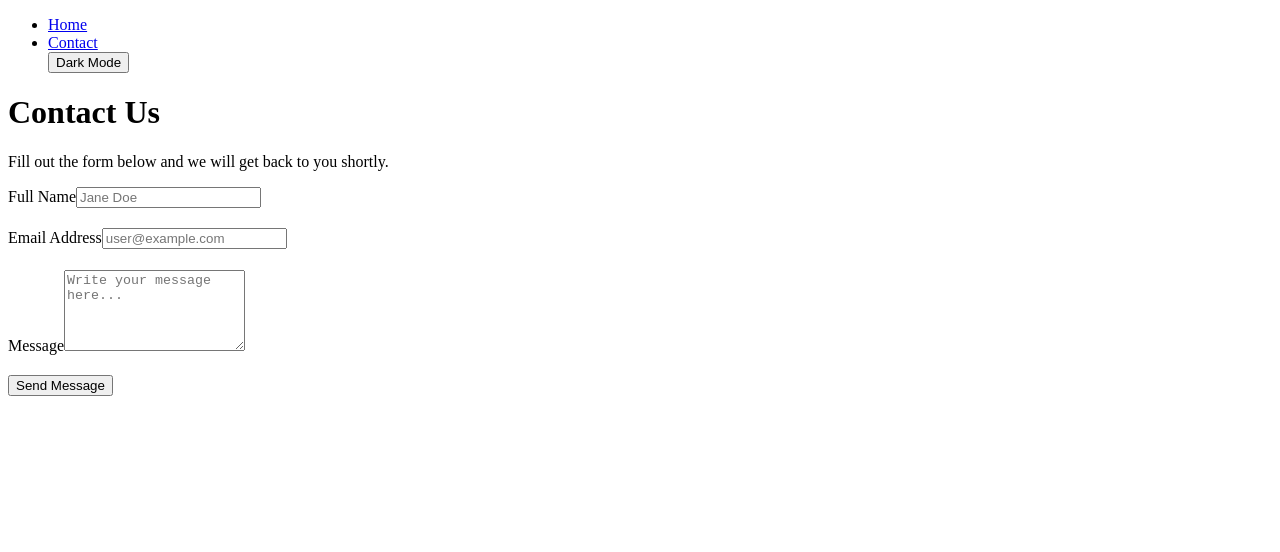
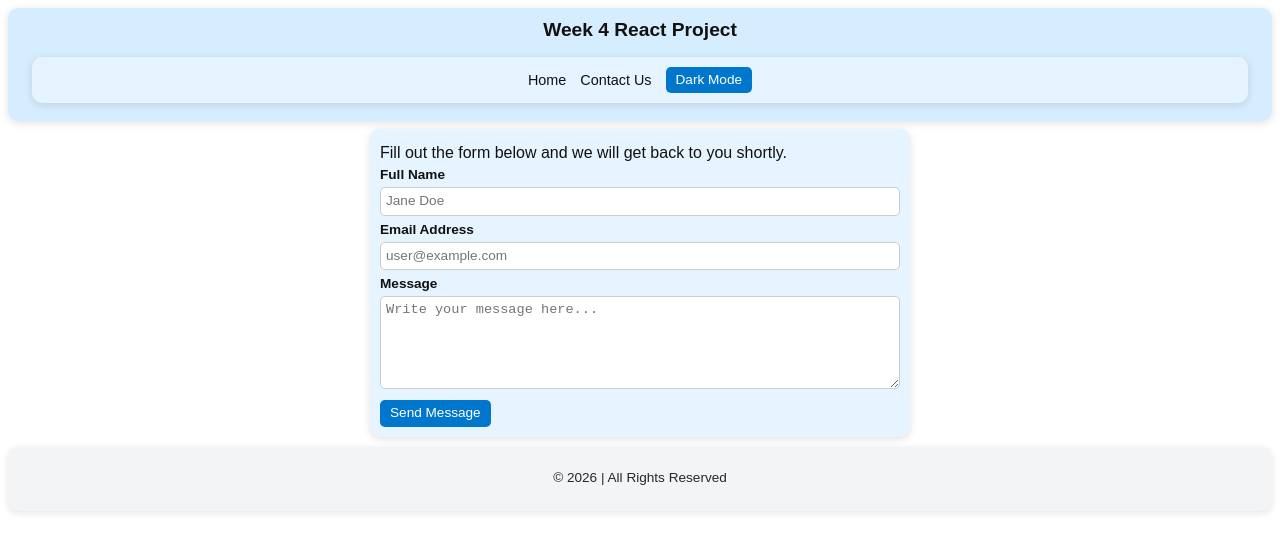
Before and after one commit to user12345-glitch/Week-4-React-Project, a Next.js app: page /contact in a window 1280 px wide. Shown: the top 552 px of the page. Built offline with nearby package versions, Linux system fonts and the light colour scheme.

Commit message:
Week 4: refactor to React components with state and props

```diff
--- a/app/contact/page.tsx
+++ b/app/contact/page.tsx
@@ -1,12 +1,9 @@
+
 import ContactForm from "../../components/ContactForm";
-
 export default function ContactPage() {
   return (
-    <main>
-      <h1>Contact Us</h1>
-      <p>Fill out the form below and we will get back to you shortly.</p>
-
+    <div>
       <ContactForm />
-    </main>
+    </div>
   );
 }
--- a/app/globals.css
+++ b/app/globals.css
@@ -1,26 +1,187 @@
 :root[data-theme="light"] {
   --bg: #ffffff;
   --text: #111111;
-
+  --card-bg: #e6f4ff;
+  --header-bg: #d6ecff;
+  --footer-bg: #f1f3f5;
 }
 
 :root[data-theme="dark"] {
   --bg: #111111;
   --text: #f5f5f5;
-
+  --card-bg: #243447;
+  --header-bg: #1e3a5f;
+  --footer-bg: #1a1f2b;
 }
 
-
 body {
+  margin: 0;
   background-color: var(--bg);
   color: var(--text);
+  font-family: Arial, Helvetica, sans-serif;
+  line-height: 1.25;
   transition: background-color 0.3s ease, color 0.3s ease;
+}
+
+header {
+  margin: 8px;
+  padding: 10px 16px;
+  border-radius: 10px;
+  background-color: var(--header-bg);
+  box-shadow: 0 2px 8px rgba(0, 0, 0, 0.12);
+  font-weight: 600;
+
+  text-align: center;
+}
+
+header h1 {
+  margin: 0;
+  font-size: 1.2rem;
+  line-height: 1.2;
+}
+
+.nav {
+  margin: 16px 8px 8px 8px;
+  padding: 10px 16px;
+  border-radius: 10px;
+  background-color: var(--card-bg);
+  box-shadow: 0 2px 8px rgba(0, 0, 0, 0.12);
+  display: flex;
+  justify-content: center;
+}
+.nav-list {
+  list-style: none;
+  display: flex;
+  gap: 14px;
+  align-items: center;
+  justify-content: center;
+  margin: 0;
+  padding: 0;
+}
+
+.nav-list a {
+  text-decoration: none;
+  color: var(--text);
+  font-size: 0.9rem;
+  font-weight: 500;
+}
+
+.nav-list a:hover {
+  text-decoration: underline;
+}
+
+.page {
+  width: 100%;
+  padding: 8px;
+  box-sizing: border-box;
+  display: flex;
+  flex-direction: column;
+  gap: 10px;
+}
+
+.card {
+  width: calc(100% - 40px);
+  max-width: 520px;
+  margin: 6px auto;
+  padding: 10px;
+  border-radius: 10px;
+  background-color: var(--card-bg);
+  color: var(--text);
+  box-shadow: 0 2px 8px rgba(0, 0, 0, 0.12);
+}
+
+.card h1,
+.card h2,
+.card h3 {
+  margin: 0 0 6px 0;
+  line-height: 1.2;
+}
+
+.card p {
+  margin: 4px 0;
+  line-height: 1.25;
+}
+
+form > div {
+  margin-bottom: 6px;
+}
+
+label {
+  display: block;
+  margin-bottom: 3px;
+  font-size: 0.85rem;
+  font-weight: 600;
+}
+
+input,
+textarea {
+  width: 100%;
+  padding: 5px;
+  border-radius: 5px;
+  border: 1px solid #ccc;
+  box-sizing: border-box;
+  font-size: 0.85rem;
+  background-color: #ffffff;
+  color: #000000;
+  line-height: 1.2;
+}
+
+:root[data-theme="dark"] input,
+:root[data-theme="dark"] textarea {
+  background-color: #1a1a1a;
+  color: #ffffff;
+  border: 1px solid #555;
+}
+
+button {
+  padding: 5px 10px;
+  border: none;
+  border-radius: 5px;
+  background-color: #0077cc;
+  color: white;
+  cursor: pointer;
+  font-size: 0.85rem;
+  line-height: 1.2;
+}
+
+button:hover {
+  opacity: 0.9;
 }
 
 .error-msg {
   color: red;
+  font-size: 0.75rem;
+  display: block;
+  margin-top: 2px;
+  min-height: 1em;
+}
+
+footer {
+  margin: 10px 8px;
+  padding: 10px 16px;
+  text-align: center;
   font-size: 0.85rem;
-  display: block;
-  margin-top: 4px;
-  min-height: 1.2em;
+  border-radius: 10px;
+  background-color: var(--footer-bg);
+  box-shadow: 0 2px 8px rgba(0, 0, 0, 0.12);
+  opacity: 0.9;
+  display: flex;
+  justify-content: center;
+  align-items: center;
 }
+
+@media (max-width: 480px) {
+  .card {
+    width: calc(100% - 20px);
+    margin: 6px auto;
+  }
+
+  .nav {
+    margin: 6px;
+  }
+
+  .nav-list {
+    flex-wrap: wrap;
+    gap: 10px;
+  }
+}
--- a/app/layout.tsx
+++ b/app/layout.tsx
@@ -1,5 +1,7 @@
 import "./globals.css";
-import Nav from "../components/Nav";
+
+import Header from "../components/Header";
+import Footer from "../components/Footer";
 
 export default function RootLayout({
   children,
@@ -9,8 +11,13 @@ export default function RootLayout({
   return (
     <html lang="en">
       <body>
-        <Nav />
-        {children}
+        <Header />
+
+        <main className="min-h-screen p-5">
+          {children}
+        </main>
+
+        <Footer />
       </body>
     </html>
   );
--- a/components/ContactForm.tsx
+++ b/components/ContactForm.tsx
@@ -1,72 +1,156 @@
 "use client";
+
+import { useState } from "react";
+
 export default function ContactForm() {
-  function handleSubmit(e: React.FormEvent<HTMLFormElement>) {
-    e.preventDefault(); // CRITICAL: stops page reload
+  const [formData, setFormData] = useState({
+    name: "",
+    email: "",
+    message: "",
+  });
 
-    const form = e.currentTarget;
-    const nameInput = form.querySelector<HTMLInputElement>("#name")!;
-    const emailInput = form.querySelector<HTMLInputElement>("#email")!;
-    const messageInput = form.querySelector<HTMLTextAreaElement>("#message")!;
-    const successMsg = document.getElementById("form-success")!;
+  const [errors, setErrors] = useState({
+    name: "",
+    email: "",
+    message: "",
+  });
+
+  const [submitted, setSubmitted] = useState(false);
+
+  function handleChange(
+    e: React.ChangeEvent<HTMLInputElement | HTMLTextAreaElement>
+  ) {
+    const { id, value } = e.target;
+
+    setFormData((prev) => ({
+      ...prev,
+      [id]: value,
+    }));
+  }
+
+  function validate() {
+    const newErrors = {
+      name: "",
+      email: "",
+      message: "",
+    };
+
     let valid = true;
 
-    // Clear previous errors
-    document.querySelectorAll(".error-msg").forEach((el) => (el.textContent = ""));
-
-    // Validate name
-    if (nameInput.value.trim() === "") {
-      document.getElementById("name-error")!.textContent = "Name is required.";
+    if (!formData.name.trim()) {
+      newErrors.name = "Name is required.";
       valid = false;
     }
 
-    // Validate email using browser built-in validity API
-    if (!emailInput.validity.valid) {
-      document.getElementById("email-error")!.textContent =
-        "Please enter a valid email address.";
+    const emailPattern = /^[^\s@]+@[^\s@]+\.[^\s@]+$/;
+
+    if (!emailPattern.test(formData.email)) {
+      newErrors.email = "Please enter a valid email address.";
       valid = false;
     }
 
-    // Validate message length
-    if (messageInput.value.trim().length < 10) {
-      document.getElementById("message-error")!.textContent =
+    if (formData.message.trim().length < 10) {
+      newErrors.message =
         "Message must be at least 10 characters.";
       valid = false;
     }
 
-    if (valid) {
-      form.style.display = "none";
-      successMsg.style.display = "block";
-    }
+    setErrors(newErrors);
+
+    return valid;
+  }
+
+  function handleSubmit(e: React.FormEvent<HTMLFormElement>) {
+    e.preventDefault();
+
+    if (!validate()) return;
+
+    setSubmitted(true);
+
+    setFormData({
+      name: "",
+      email: "",
+      message: "",
+    });
+
+    setErrors({
+      name: "",
+      email: "",
+      message: "",
+    });
+  }
+
+  if (submitted) {
+    return (
+      <div className="card">
+        <h2>Thank you! 🎉</h2>
+
+        <p>Your message has been successfully sent.</p>
+
+        <button onClick={() => setSubmitted(false)}>
+          Send another message
+        </button>
+      </div>
+    );
   }
 
   return (
-    <div>
+    <div className="card">
+      <p>
+        Fill out the form below and we will get back to you shortly.
+      </p>
+
       <form onSubmit={handleSubmit} noValidate>
         <div>
           <label htmlFor="name">Full Name</label>
-          <input id="name" type="text" placeholder="Jane Doe" />
-          <span id="name-error" className="error-msg" role="alert" aria-live="polite"></span>
+
+          <input
+            id="name"
+            type="text"
+            value={formData.name}
+            onChange={handleChange}
+            placeholder="Jane Doe"
+          />
+
+          {errors.name && (
+            <span className="error-msg">{errors.name}</span>
+          )}
         </div>
 
         <div>
           <label htmlFor="email">Email Address</label>
-          <input id="email" type="email" placeholder="user@example.com" />
-          <span id="email-error" className="error-msg" role="alert" aria-live="polite"></span>
+
+          <input
+            id="email"
+            type="email"
+            value={formData.email}
+            onChange={handleChange}
+            placeholder="user@example.com"
+          />
+
+          {errors.email && (
+            <span className="error-msg">{errors.email}</span>
+          )}
         </div>
 
         <div>
           <label htmlFor="message">Message</label>
-          <textarea id="message" rows={5} placeholder="Write your message here..."></textarea>
-          <span id="message-error" className="error-msg" role="alert" aria-live="polite"></span>
+
+          <textarea
+            id="message"
+            rows={5}
+            value={formData.message}
+            onChange={handleChange}
+            placeholder="Write your message here..."
+          />
+
+          {errors.message && (
+            <span className="error-msg">{errors.message}</span>
+          )}
         </div>
 
         <button type="submit">Send Message</button>
       </form>
-
-      <div id="form-success" style={{ display: "none" }} role="status" aria-live="polite">
-        <h2>Thank you! Your message has been received.</h2>
-        <p>We will get back to you within 1-2 business days.</p>
-      </div>
     </div>
   );
 }
--- /dev/null
+++ b/components/Footer.tsx
@@ -0,0 +1,7 @@
+export default function Footer() {
+  return (
+    <footer className="bg-gray-900 text-white text-center p-4 mt-10">
+      <p>© 2026 | All Rights Reserved</p>
+    </footer>
+  );
+}
--- /dev/null
+++ b/components/Header.tsx
@@ -0,0 +1,13 @@
+import Nav from "./Nav";
+
+export default function Header() {
+  return (
+    <header className="bg-blue-600 text-white p-4">
+      <h1 className="text-2xl font-bold">
+        Week 4 React Project
+      </h1>
+
+      <Nav />
+    </header>
+  );
+}
--- a/components/Nav.tsx
+++ b/components/Nav.tsx
@@ -1,15 +1,22 @@
-// components/Nav.tsx
 import Link from "next/link";
 import ThemeToggle from "./ThemeToggle";
+
 export default function Nav() {
   return (
+    <nav className="nav" aria-label="Main navigation">
+      <ul className="nav-list">
+        <li>
+          <Link href="/">Home</Link>
+        </li>
 
-    <nav>
-<ul>
-            <li><a href="/">Home</a></li>
-            <li><a href="/contact">Contact</a></li>
-            <ThemeToggle />
-</ul>
-</nav>
+        <li>
+          <Link href="/contact">Contact Us</Link>
+        </li>
+
+        <li>
+          <ThemeToggle />
+        </li>
+      </ul>
+    </nav>
   );
 }
--- a/components/ThemeToggle.tsx
+++ b/components/ThemeToggle.tsx
@@ -1,45 +1,28 @@
 "use client";
 
-import { useRef } from "react";
+import { useEffect, useState } from "react";
 
 export default function ThemeToggle() {
-  const btnRef = useRef<HTMLButtonElement>(null);
+  const [theme, setTheme] = useState("light");
 
-  // This runs in the browser only — safe to access DOM
-  if (typeof window !== "undefined") {
-    // On first load, read saved preference OR system preference
-    const saved = localStorage.getItem("theme");
-    const prefersDark = window.matchMedia("(prefers-color-scheme: dark)").matches;
-    const initial = saved ? saved : prefersDark ? "dark" : "light";
-    document.documentElement.setAttribute("data-theme", initial);
-  }
+  useEffect(() => {
+    const savedTheme = localStorage.getItem("theme") || "light";
 
-  function handleClick() {
-    const current = document.documentElement.getAttribute("data-theme");
-    const next = current === "dark" ? "light" : "dark";
+    setTheme(savedTheme);
+    document.documentElement.setAttribute("data-theme", savedTheme);
+  }, []);
 
-    document.documentElement.setAttribute("data-theme", next);
-    localStorage.setItem("theme", next);
+  function toggleTheme() {
+    const newTheme = theme === "light" ? "dark" : "light";
 
-    // Update button label for accessibility
-    if (btnRef.current) {
-      btnRef.current.setAttribute(
-        "aria-label",
-        next === "dark" ? "Switch to light mode" : "Switch to dark mode"
-      );
-      btnRef.current.textContent =
-        next === "dark" ? "Light Mode" : "Dark Mode";
-    }
+    setTheme(newTheme);
+    document.documentElement.setAttribute("data-theme", newTheme);
+    localStorage.setItem("theme", newTheme);
   }
 
   return (
-    <button
-      ref={btnRef}
-      onClick={handleClick}
-      aria-label="Switch to dark mode"
-      style={{ cursor: "pointer" }}
-    >
-      Dark Mode
+    <button onClick={toggleTheme}>
+      {theme === "light" ? " Dark Mode" : "Light Mode"}
     </button>
   );
 }
--- a/package.json
+++ b/package.json
@@ -11,7 +11,7 @@
   },
   "devDependencies": {
     "@types/node": "25.6.0",
-    "@types/react": "19.2.14",
+    "@types/react": "^19.2.14",
     "typescript": "6.0.3"
   }
 }
```
Also changed, not shown: app/page.tsx (+17 -4 lines), components/Card.tsx (added, +13 -0 lines), 2 other files (tests, documents, lock files or other folders).
